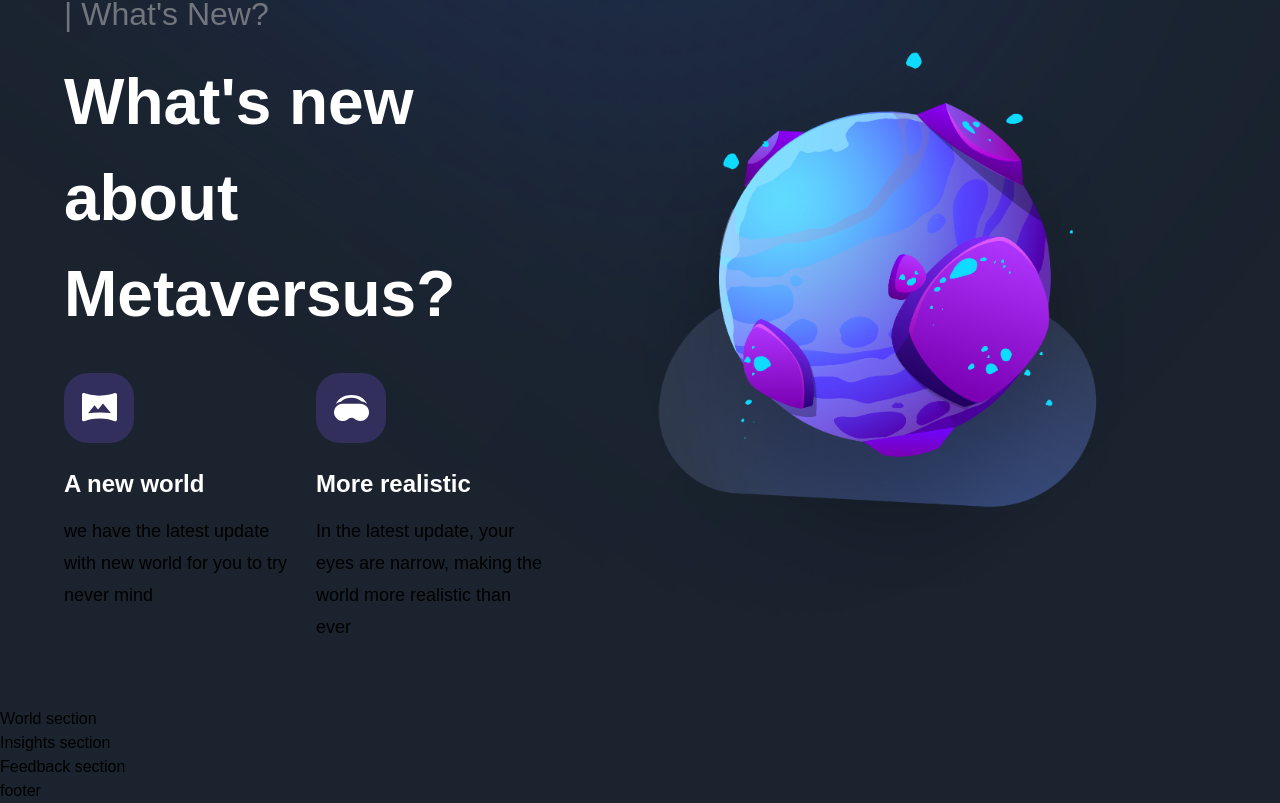
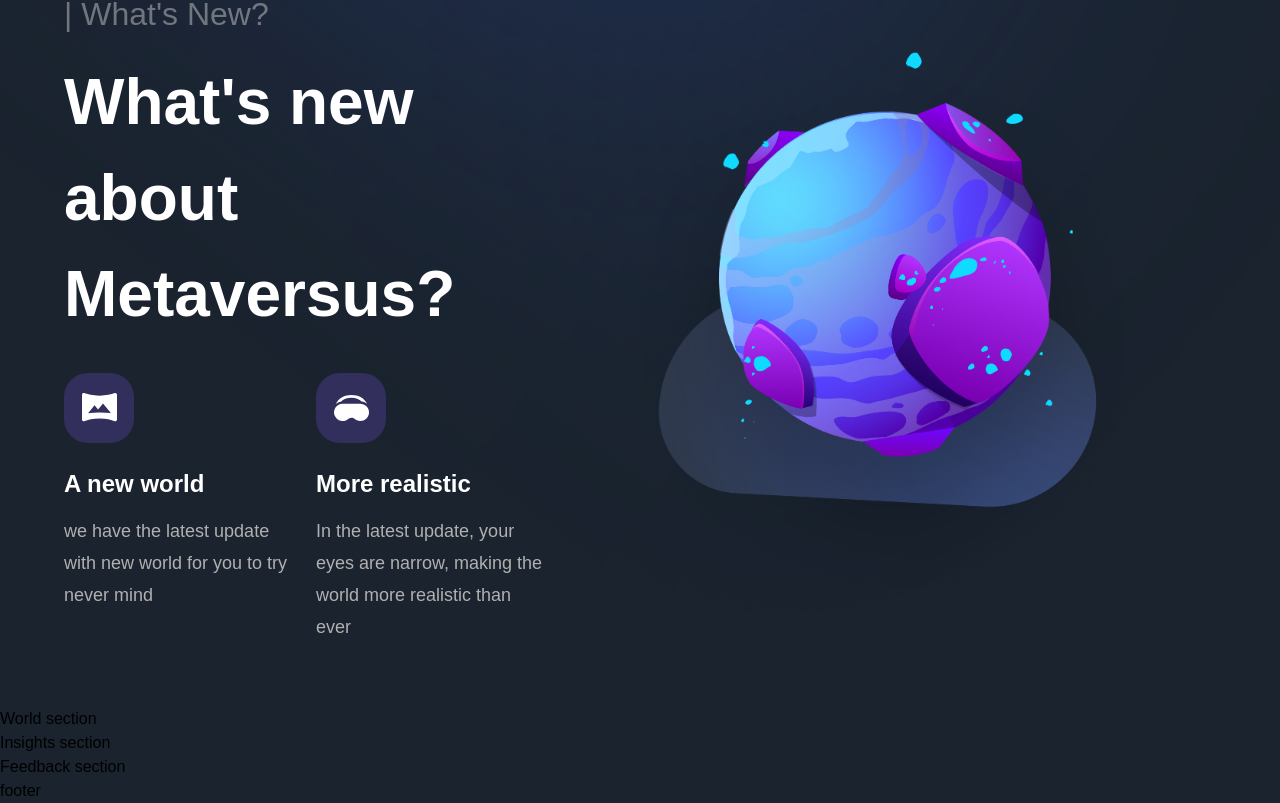
Before and after one commit to TheXro/Metaverse, a Next.js app: page / in a window 1280 px wide. Shown: the part 3561-4364 px from the top of the page. Built offline with nearby package versions, Linux system fonts and the light colour scheme; a web font is replaced by a local one.

Commit message:
new features finished

```diff
--- a/components/NewFeatures.jsx
+++ b/components/NewFeatures.jsx
@@ -6,7 +6,7 @@ const NewFeatures = ({imgUrl, title, subtitle}) => (
     >
       <img src={imgUrl} alt='icon' className='w-1/2 h-1/2 object-contain'/></div>
       <h1 className="mt-[26px] font-bold text-[24px] leading-[30px] text-white">{title}</h1>
-      <p className="flex-1 mt-[16px] font-normal text-[18px] text-[$b0b0b0] leading-8">{subtitle}</p>
+      <p className="flex-1 mt-[16px] font-normal text-[18px] text-[#b0b0b0] leading-8">{subtitle}</p>
 
   </div>
 );
```
